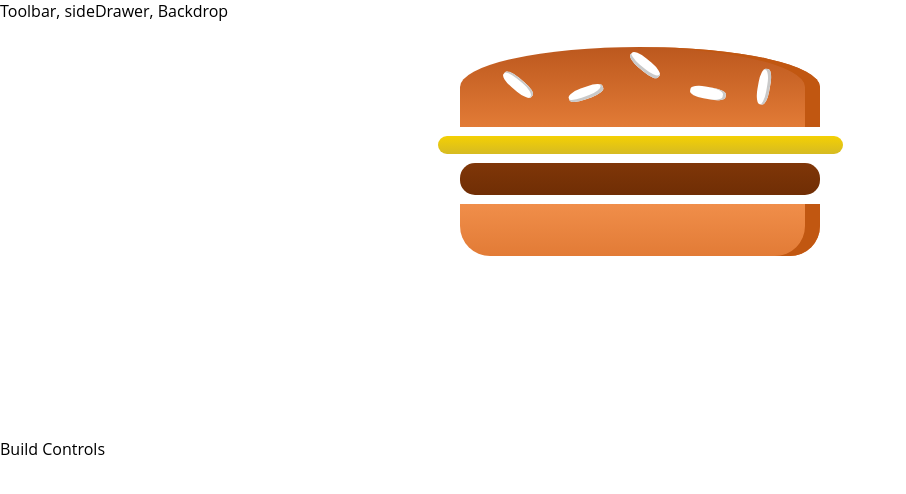
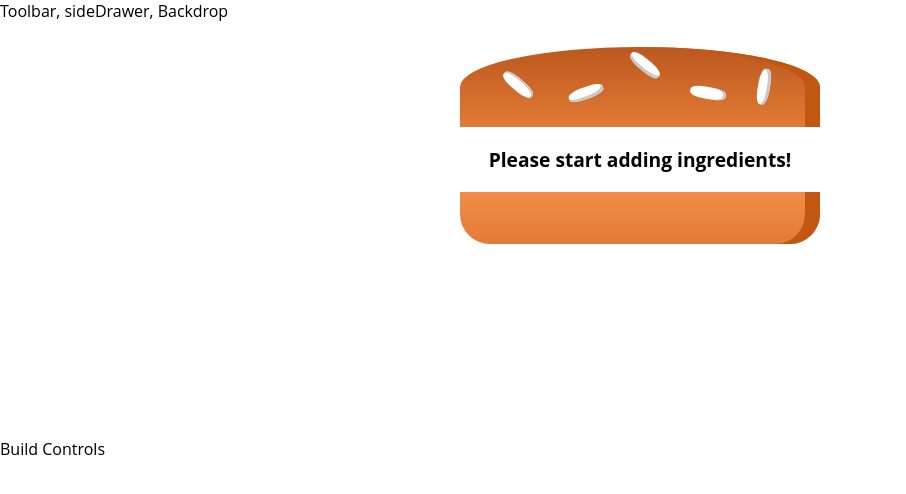
Before and after one commit to JosephTaylor1/burger-builder, a React app: page / in a window 1280 px wide. Shown: the top 494 px of the page, without its empty margins (0-906 px from the left). Built offline with nearby package versions, Linux system fonts and the light colour scheme.

Commit message:
makes burger.js dynamic

```diff
--- a/src/components/Burger/Burger.js
+++ b/src/components/Burger/Burger.js
@@ -3,11 +3,23 @@
 import BurgerIngredient from './BurgerIngredient/BurgerIngredient';
 
 const burger = (props) => { //a wrapper around the burgerIngredient file
+    let transformIngredients = Object.keys(props.ingredients) //turns ingredients state from BurgerBuilder into an Array of keys
+    .map(igKey => { //maps each returned key i.e. ingredient use in the type prop
+        return [...Array(props.ingredients[igKey])] //creates an array with length equal to the listed amount of ingredients in the BurgerBuilder state
+            .map((_, i) => {
+                return <BurgerIngredient key={igKey + i} type={igKey} /> //this map returns a BurgerIngredient comp. based on the length of the array
+            }); //the i is the index given to the key prop
+    })
+    .reduce((arr, el) => {
+        return arr.concat(el);
+    }, []); //this will combine the spread arrays back into a single array
+    if (transformIngredients.length === 0) {
+        transformIngredients = <p>Please start adding ingredients!</p>
+    }
     return (
         <div className={classes.Burger}>
             <BurgerIngredient type='bread-top' />
-            <BurgerIngredient type='cheese' />
-            <BurgerIngredient type='meat' />
+            {transformIngredients}
             <BurgerIngredient type='bread-bottom' />
         </div>
     );
--- a/src/containers/BurgerBuilder/BurgerBuilder.js
+++ b/src/containers/BurgerBuilder/BurgerBuilder.js
@@ -3,10 +3,19 @@
 import Burger from '../../components/Burger/Burger';
 
 class BurgerBuilder extends Component {
+    state = {
+        ingredients: {
+            salad: 0,
+            bacon: 0,
+            cheese: 0,
+            meat: 0
+        }
+    }
+
     render() {
         return(
             <Aux>
-                <Burger/>
+                <Burger ingredients={this.state.ingredients}/>
                 <div>Build Controls</div>
             </Aux>
         );
```
